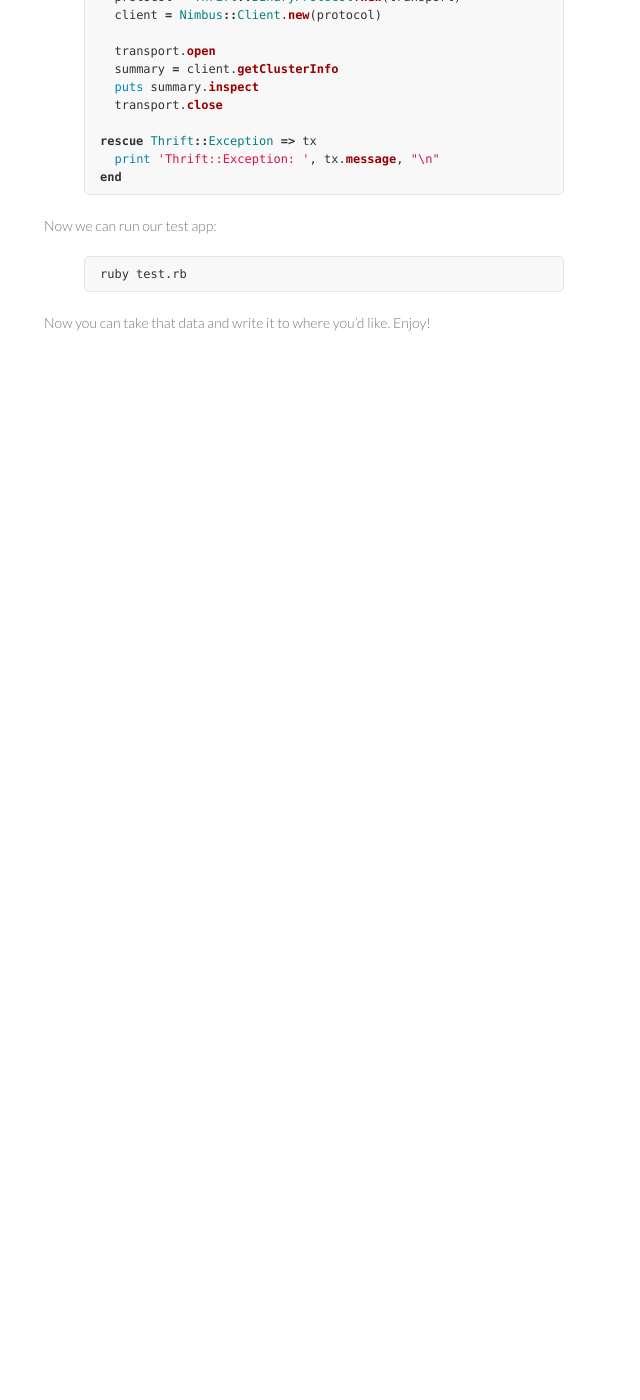
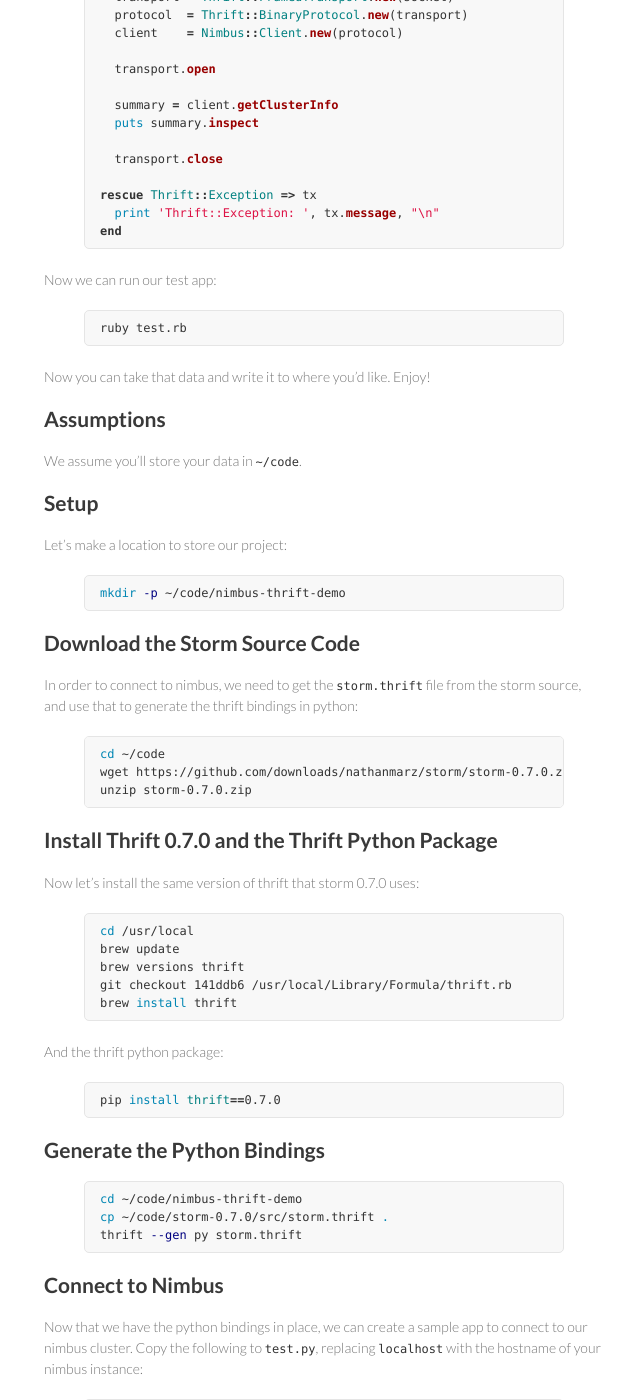
Before and after one commit to tutorials/tutorials.github.com, a Jekyll site: the page built from pages/retrieving-storm-data-from-nimbus.md, in a window 1280 px wide and 1400 px high, scrolled down 1421 px. Shown: the whole window, without its empty margins (466-1106 px from the left). Built offline with Jekyll 4.4.1, drawn with Linux system fonts in a browser that asks for light colours; nearby versions of some CDN libraries; before the commit the page ends 1824 px from its top, so only the background shows below that; some of the changed text lies outside the part shown.

Commit message:
Added python version

```diff
--- a/pages/retrieving-storm-data-from-nimbus.md
+++ b/pages/retrieving-storm-data-from-nimbus.md
@@ -95,5 +98,103 @@
 {% endhighlight %}
 
 Now you can take that data and write it to where you'd like.  Enjoy!
+</div>
 
+<div
+  markdown="1"
+  class="tutorial"
+  data-github-author="Whitespace"
+  data-license="http://creativecommons.org/licenses/by/3.0/"
+  data-facets='{"Operating System": "OS X 10.7", "Language": "Python", "Storm Version": "0.7.0", "Thrift Version": "0.7.0", "Package Management": "PyPI"}'>
+
+## Assumptions
+
+We assume you'll store your data in `~/code`.
+
+## Setup
+
+Let's make a location to store our project:
+
+{% highlight sh %}
+mkdir -p ~/code/nimbus-thrift-demo
+{% endhighlight %}
+
+## Download the Storm Source Code
+
+In order to connect to nimbus, we need to get the `storm.thrift` file from the storm source, and use that to generate the thrift bindings in python:
+
+{% highlight sh %}
+cd ~/code
+wget https://github.com/downloads/nathanmarz/storm/storm-0.7.0.zip
+unzip storm-0.7.0.zip
+{% endhighlight %}
+
+## Install Thrift 0.7.0 and the Thrift Python Package
+
+Now let's install the same version of thrift that storm 0.7.0 uses:
+
+{% highlight sh %}
+cd /usr/local
+brew update
+brew versions thrift
+git checkout 141ddb6 /usr/local/Library/Formula/thrift.rb
+brew install thrift
+{% endhighlight %}
+
+And the thrift python package:
+
+{% highlight sh %}
+pip install thrift==0.7.0
+{% endhighlight %}
+
+## Generate the Python Bindings
+
+{% highlight sh %}
+cd ~/code/nimbus-thrift-demo
+cp ~/code/storm-0.7.0/src/storm.thrift .
+thrift --gen py storm.thrift
+{% endhighlight %}
+
+## Connect to Nimbus
+
+Now that we have the python bindings in place, we can create a sample app to connect to our nimbus cluster.  Copy the following to `test.py`, replacing `localhost` with the hostname of your nimbus instance:
+
+{% highlight python %}
+import sys
+
+sys.path.append('gen-py')
+
+from thrift import Thrift
+from thrift.transport import TSocket
+from thrift.transport import TTransport
+from thrift.protocol import TBinaryProtocol
+
+from storm import Nimbus
+from storm.ttypes import *
+from storm.constants import *
+
+try:
+    socket      = TSocket.TSocket('localhost', 6627)
+    transport   = TTransport.TFramedTransport(socket)
+    protocol    = TBinaryProtocol.TBinaryProtocol(transport)
+    client      = Nimbus.Client(protocol)
+
+    transport.open()
+
+    summary = client.getClusterInfo()
+    print summary
+
+    transport.close()
+
+except Thrift.TException, tx:
+  print "%s" % (tx.message)
+{% endhighlight %}
+
+Now we can run our test app:
+
+{% highlight sh %}
+python test.py
+{% endhighlight %}
+
+Now you can take that data and write it to where you'd like.  Enjoy!
 </div>
```
Also changed, not shown: other parts of pages/retrieving-storm-data-from-nimbus.md (+6 -3 lines).
